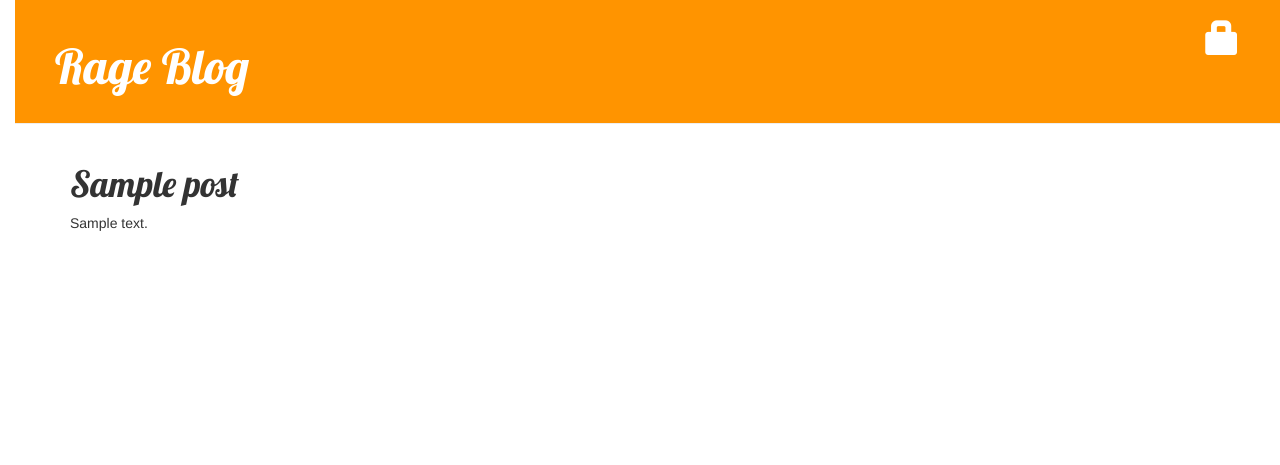
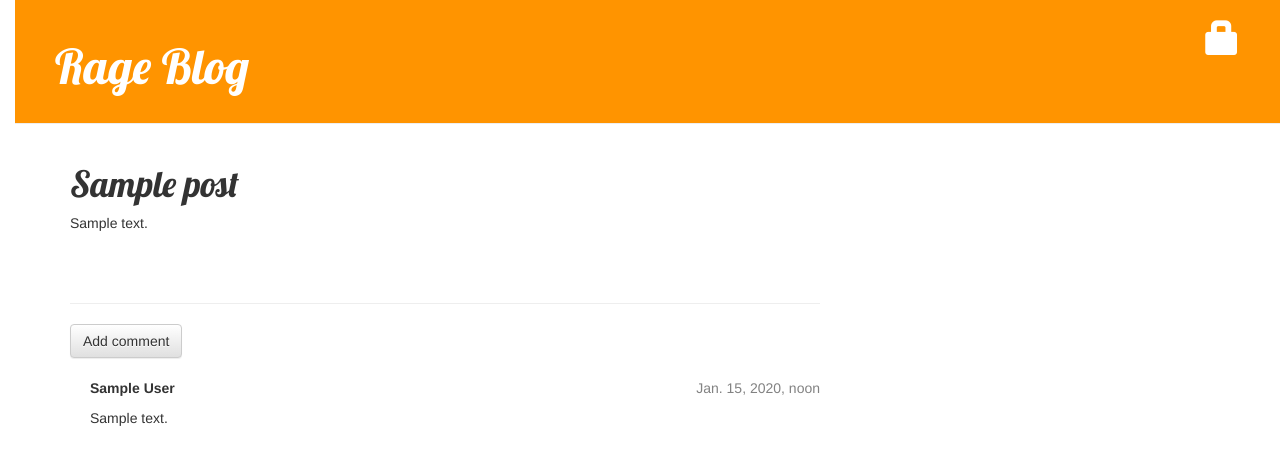
Before and after one commit to psycho-mushroom/my-first-blog, a Django app: page /post/1/ in a window 1280 px wide. Shown: the top 465 px of the page. Run offline with Django 3.2, Linux system fonts and the light colour scheme; tables that the repository leaves empty hold one stand-in row (values such as "Sample post"); some libraries are stand-ins or nearby versions.

Commit message:
Comments added

```diff
--- a/blog/admin.py
+++ b/blog/admin.py
@@ -1,4 +1,5 @@
 from django.contrib import admin
-from .models import Post
+from .models import Post, Comment
 
 admin.site.register(Post)
+admin.site.register(Comment)
--- a/blog/models.py
+++ b/blog/models.py
@@ -7,13 +7,33 @@ class Post(models.Model):
     title = models.CharField(max_length=200)
     text = models.TextField()
     created_date = models.DateTimeField(
-            default=timezone.now)
+        default=timezone.now
+    )
     published_date = models.DateTimeField(
-            blank=True, null=True)
+        blank=True, null=True
+    )
 
     def publish(self):
         self.published_date = timezone.now()
         self.save()
 
+    def approved_comments(self):
+        return self.comments.filter(approved_comment=True)
+
     def __str__(self):
         return self.title
+
+
+class Comment(models.Model):
+    post = models.ForeignKey('blog.Post', related_name='comments')
+    author = models.CharField(max_length=200)
+    text = models.TextField()
+    created_date = models.DateTimeField(default=timezone.now)
+    approved_comment = models.BooleanField(default=False)
+
+    def approve(self):
+        self.approved_comment = True
+        self.save()
+
+    def __str__(self):
+        return self.text
--- a/blog/static/css/blog.css
+++ b/blog/static/css/blog.css
@@ -58,3 +58,7 @@ h1, h2, h3, h4 {
 .post h1 a, .post h1 a:visited {
     color: #000000;
 }
+
+.comment {
+    margin: 20px 0px 20px 20px;
+}
--- a/blog/templates/blog/post_detail.html
+++ b/blog/templates/blog/post_detail.html
@@ -21,4 +21,23 @@
         <h1>{{ post.title }}</h1>
         <p>{{ post.text|linebreaksbr }}</p>
      </div>
+     <hr>
+    <a class="btn btn-default" href="{% url 'add_comment_to_post' pk=post.pk %}">Add comment</a>
+    {% for comment in post.comments.all %}
+        {% if user.is_authenticated or comment.approved_comment %}
+        <div class="comment">
+            <div class="date">
+                {{ comment.created_date }}
+                {% if not comment.approved_comment %}
+                    <a class="btn btn-default" href="{% url 'comment_remove' pk=comment.pk %}"><span class="glyphicon   glyphicon-remove"></span></a>
+                    <a class="btn btn-default" href="{% url 'comment_approve' pk=comment.pk %}"><span class="glyphicon  glyphicon-ok"></span></a>
+                {% endif %}
+            </div>
+            <strong>{{ comment.author }}</strong>
+            <p>{{ comment.text|linebreaks }}</p>
+        </div>
+        {% endif %}
+    {% empty %}
+        <p>No comments here yet :(</p>
+    {% endfor %}
 {% endblock %}
--- a/blog/templates/blog/post_list.html
+++ b/blog/templates/blog/post_list.html
@@ -12,6 +12,7 @@
             </div>
             <h1><a href="{% url 'post_detail' pk=post.pk %}">{{ post.title }}</a></h1>
             <p>{{ post.text|linebreaksbr }}</p>
+            <a href="{% url 'post_detail' pk=post.pk %}">Comments: {{ post.approved_comments.count }}</a>
         </div>
     {% endfor %}
 {% endblock content %}
--- a/blog/urls.py
+++ b/blog/urls.py
@@ -7,6 +7,17 @@ urlpatterns = [
     url(r'^post/new/$', views.post_new, name='post_new'),
     url(r'^post/(?P<pk>[0-9]+)/edit/$', views.post_edit, name='post_edit'),
     url(r'^drafts/$', views.post_draft_list, name='post_draft_list'),
-    url(r'^post/(?P<pk>\d+)/publish/$', views.post_publish, name='post_publish'),
+    url(r'^post/(?P<pk>\d+)/publish/$', views.post_publish,
+        name='post_publish'
+        ),
     url(r'^post/(?P<pk>\d+)/remove/$', views.post_remove, name='post_remove'),
+    url(r'^post/(?P<pk>\d+)/comment/$', views.add_comment_to_post,
+        name='add_comment_to_post'
+        ),
+    url(r'^comment/(?P<pk>\d+)/approve/$', views.comment_approve,
+        name='comment_approve'
+        ),
+    url(r'^comment/(?P<pk>\d+)/remove/$', views.comment_remove,
+        name='comment_remove'
+        ),
 ]
--- a/blog/views.py
+++ b/blog/views.py
@@ -1,9 +1,8 @@
 from django.shortcuts import render, get_object_or_404, redirect
 from django.utils import timezone
-from .models import Post
-from .forms import PostForm
+from .models import Post, Comment
+from .forms import PostForm, CommentForm
 from django.contrib.auth.decorators import login_required
-
 
 
 def post_list(request):
@@ -14,6 +13,7 @@ def post_list(request):
 def post_detail(request, pk):
     post = get_object_or_404(Post, pk=pk)
     return render(request, 'blog/post_detail.html', {'post': post})
+
 
 @login_required
 def post_new(request):
@@ -28,6 +28,7 @@ def post_new(request):
     else:
         form = PostForm()
     return render(request, 'blog/post_edit.html', {'form': form})
+
 
 @login_required
 def post_edit(request, pk):
@@ -44,10 +45,12 @@ def post_edit(request, pk):
         form = PostForm(instance=post)
     return render(request, 'blog/post_edit.html', {'form': form})
 
+
 @login_required
 def post_draft_list(request):
     posts = Post.objects.filter(published_date__isnull=True).order_by('created_date')
     return render(request, 'blog/post_draft_list.html', {'posts': posts})
+
 
 @login_required
 def post_publish(request, pk):
@@ -55,8 +58,37 @@ def post_publish(request, pk):
     post.publish()
     return redirect('post_detail', pk=pk)
 
+
 @login_required
 def post_remove(request, pk):
     post = get_object_or_404(Post, pk=pk)
     post.delete()
     return redirect('post_list')
+
+
+def add_comment_to_post(request, pk):
+    post = get_object_or_404(Post, pk=pk)
+    if request.method == "POST":
+        form = CommentForm(request.POST)
+        if form.is_valid():
+            comment = form.save(commit=False)
+            comment.post = post
+            comment.save()
+            return redirect('post_detail', pk=post.pk)
+    else:
+        form = CommentForm()
+    return render(request, 'blog/add_comment_to_post.html', {'form': form})
+
+
+@login_required
+def comment_approve(request, pk):
+    comment = get_object_or_404(Comment, pk=pk)
+    comment.approve()
+    return redirect('post_detail', pk=comment.post.pk)
+
+@login_required
+def comment_remove(request, pk):
+    comment = get_object_or_404(Comment, pk=pk)
+    post_pk = comment.post.pk
+    comment.delete()
+    return redirect('post_detail', pk=post_pk)
```
Also changed, not shown: blog/forms.py (+8 -1 lines), blog/templates/blog/add_comment_to_post.html (added, +9 -0 lines), blog/migrations/0002_comment.py (added).
